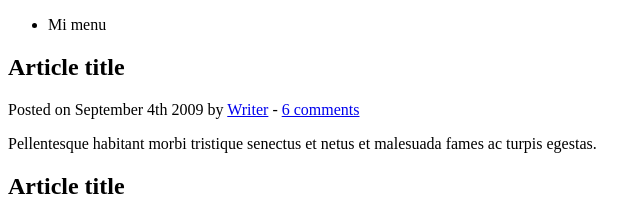
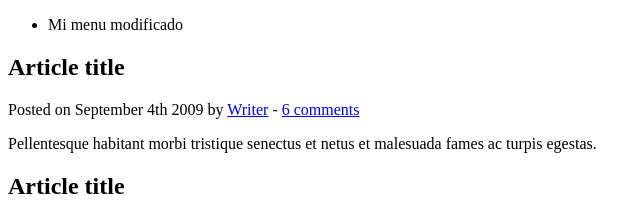
Before and after one commit to Irwin1985/demo-repo2, a plain HTML site: page index.html in a window 1280 px wide. Shown: the top 217 px of the page, 0-640 px from the left. Drawn offline with Linux system fonts and the light colour scheme.

Commit message:
IRODG 20180526 - Se modificó el menu

```diff
--- a/index.html
+++ b/index.html
@@ -13,7 +13,7 @@
     <header>
         <nav>
             <ul>
-                <li>Mi menu</li>
+                <li>Mi menu modificado</li>
             </ul>
         </nav>
     </header>
```
